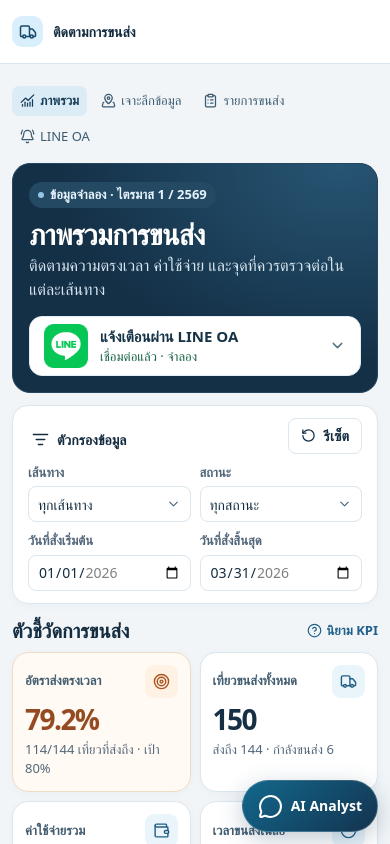
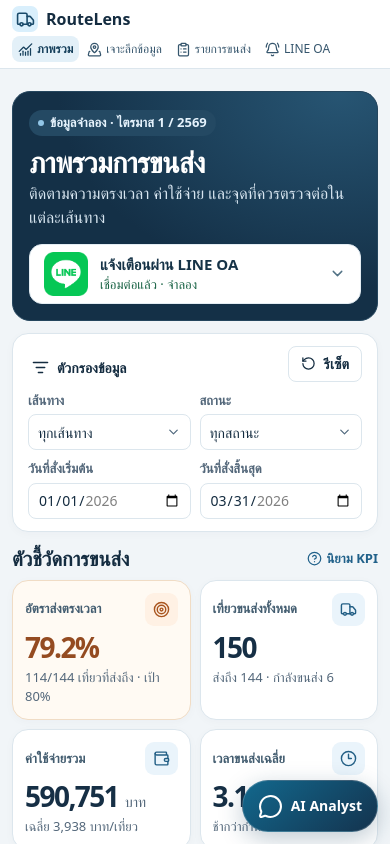
Before and after one commit to James-Chirawat/VisualizationDemo, a Next.js app: page / in a window 390 px wide. Shown: the top 844 px of the page. Built offline with nearby package versions, Linux system fonts and the light colour scheme.

Commit message:
Replace dashboard sidebar with top navigation

```diff
--- a/app/globals.css
+++ b/app/globals.css
@@ -14,23 +14,16 @@
 * { box-sizing: border-box; }
 body { background: #f1f5f8; color: var(--color-ink); }
 button:not(:disabled), select { cursor: pointer; }
-.app-shell { display: grid; grid-template-columns: 218px minmax(0, 1fr); min-height: 100vh; }
-.side { display: flex; position: sticky; top: 0; height: 100dvh; flex-direction: column; background: #112a40; color: #d7e6f1; padding: 27px 16px 18px; }
-.brand { display: flex; gap: 10px; align-items: center; margin: 0 5px 43px; color: #fff; }
-.brand-mark, .mobile-brand { display: grid; flex: none; place-items: center; background: #d9effc; color: #194a6a; border-radius: 10px; width: 39px; height: 39px; }
-.brand b { display: block; font-size: 22px; line-height: 1.04; letter-spacing: -.8px; }
-.brand small { display: block; font-size: 8px; color: #abc8db; font-weight: 700; letter-spacing: 1.4px; margin-top: 6px; }
-.side-menu { display: grid; gap: 7px; }
-.side-menu button, .side-help { display: flex; gap: 11px; align-items: center; text-align: left; padding: 11px 12px; border-radius: 10px; font-size: 15px; }
-.side-menu button:hover, .side-help:hover { background: #1a3b56; }
-.side-menu .selected { background: #254a68; color: #fff; font-weight: 600; }
-.side-menu .selected svg { color: #a2d9f7; }
-.side-bottom { margin-top: auto; }
-.side-foot { margin-top: 14px; border-top: 1px solid #365063; padding: 15px 9px 4px; }
-.side-foot span { font-size: 10px; color: #aac7da; letter-spacing: 1.5px; font-weight: 600; }
-.side-foot p { font-size: 14px; }
-.topbar { height: 64px; display: flex; justify-content: space-between; align-items: center; border-bottom: 1px solid var(--color-line); padding: 0 30px; background: white; gap: 12px; position: sticky; top: 0; z-index: 20; }
-.mobile-brand { display: none; width: 31px; height: 31px; }
+.brand-mark { display: grid; flex: none; place-items: center; background: #d9effc; color: #194a6a; border-radius: 10px; width: 39px; height: 39px; }
+.app-shell { min-height: 100vh; }
+.topbar { border-bottom: 1px solid var(--color-line); background: #fff; position: sticky; top: 0; z-index: 20; }
+.topbar-inner { max-width: 1480px; min-height: 58px; margin-inline: auto; padding-inline: 30px; display: flex; align-items: center; justify-content: space-between; gap: 12px; }
+.topbar-brand { display: inline-flex; flex: none; align-items: center; gap: 8px; font-size: 19px; }
+.topbar-brand .brand-mark { width: 33px; height: 33px; }
+.topbar-nav { display: flex; flex-wrap: wrap; gap: 4px; }
+.topbar-nav button { display: flex; align-items: center; gap: 6px; padding: 7px 10px; color: #36566d; font-size: 14px; border-radius: 8px; white-space: nowrap; }
+.topbar-nav button:hover { background: #eff5f9; }
+.topbar-nav button[aria-current] { color: #153f5b; background: #e3f0f8; font-weight: 600; }
 .main { max-width: 1540px; margin: 0 auto; padding: 29px 30px 16px; scroll-margin-top: 66px; }
 .intro { display: flex; align-items: end; justify-content: space-between; gap: 15px; margin-bottom: 20px; }
 .intro h1 { margin: 7px 0 1px; font-size: clamp(29px, 3vw, 42px); font-weight: 700; line-height: 1.24; letter-spacing: -.025em; }
@@ -103,8 +96,7 @@ button:not(:disabled), select { cursor: pointer; }
 .markdown p + p { margin-top: .55em; }
 .icon-button { color: var(--color-ink); padding: 7px; }
 @media (max-width: 1240px) {
-  .app-shell { grid-template-columns: 182px minmax(0, 1fr); }
-  .main, .topbar { padding-inline: 22px; }
+  .main, .topbar-inner { padding-inline: 22px; }
 }
 @media (max-width: 1030px) {
   .filters { grid-template-columns: repeat(4,minmax(0,1fr)); }
@@ -113,13 +105,8 @@ button:not(:disabled), select { cursor: pointer; }
   .analysis-grid { grid-template-columns: 1fr 1fr; }
   .analysis-grid > :last-child { grid-column: 1 / -1; }
 }
-@media (max-width: 820px) {
-  .app-shell { display: block; }
-  .side { display: none; }
-  .mobile-brand { display: grid; }
-}
 @media (max-width: 590px) {
-  .main, .topbar { padding-inline: 12px; }
+  .main, .topbar-inner { padding-inline: 12px; }
   .main { padding-top: 19px; }
   .intro { flex-wrap: wrap; }
   .filters, .kpi-grid { grid-template-columns: repeat(2,minmax(0, 1fr)); gap: 9px; }
@@ -131,9 +118,6 @@ button:not(:disabled), select { cursor: pointer; }
 
 /* Dashboard hierarchy and presentation layout */
 :focus-visible { outline: 2px solid #2874a4; outline-offset: 3px; }
-.side { background: #102638; }
-.side .brand-mark { background: #c7e6f6; }
-.side-menu .selected { background: #23506b; }
 .main { display: grid; grid-template-columns: minmax(0, 1fr); padding-top: 22px; }
 .intro {
   align-items: center;
@@ -163,7 +147,6 @@ button:not(:disabled), select { cursor: pointer; }
 .kpi, .panel { box-shadow: 0 2px 10px #172b3c07; }
 .kpi-feature { background: #fffaf3; border-color: #f0dcc5; }
 .kpi-feature .kpi-value { color: #944b21; }
-.mobile-menu { display: none; }
 .chat-panel { border-left: 1px solid var(--color-line); }
 .chat-panel .markdown { background: #f1f6fa; }
 .section-heading p, .alert-settings p, .alert-preview-heading p { color: var(--color-muted); font-size: 14px; margin-top: 2px; }
@@ -192,9 +175,6 @@ button:not(:disabled), select { cursor: pointer; }
 .flex-example-body dd { font-weight: 600; }
 .alert-empty { display: grid; place-items: center; gap: 8px; min-height: 190px; color: var(--color-muted); text-align: center; }
 @media (max-width: 820px) {
-  .mobile-menu { display: flex; flex-wrap: wrap; gap: 6px; margin-bottom: 12px; }
-  .mobile-menu button { display: flex; gap: 5px; align-items: center; padding: 5px 8px; font-size: 13px; color: #3c5b71; border-radius: 7px; }
-  .mobile-menu button[aria-current] { background: #dcecf7; color: #163d58; font-weight: 600; }
   .intro { padding: 16px; }
 }
 @media (max-width: 590px) {
@@ -209,7 +189,6 @@ button:not(:disabled), select { cursor: pointer; }
   *, *::before, *::after { scroll-behavior: auto !important; animation-duration: .01ms !important; transition-duration: .01ms !important; }
 }
 
-.topbar-label { color: var(--color-muted); font-size: 13px; font-weight: 600; }
 .chat-head {
   position: fixed;
   z-index: 51;
@@ -281,7 +260,6 @@ button:not(:disabled), select { cursor: pointer; }
 .route-cta { width: 100%; background: #0878a9; color: white; }
 .route-cta:hover { background: #09668f; }
 @media(max-width: 590px) {
-  .topbar-label { display: none; }
   .chat-head { right: 12px; bottom: max(12px, env(safe-area-inset-bottom)); }
   .chat-window { right: 12px; bottom: calc(max(12px, env(safe-area-inset-bottom)) + 60px); width: calc(100vw - 24px); height: min(610px, calc(100dvh - 88px)); }
 }
@@ -411,3 +389,12 @@ button:not(:disabled), select { cursor: pointer; }
   .alert-preview { border-left: 0; border-top: 1px solid var(--color-line); }
   .shipment-controls .table-input { min-width: 0; }
 }
+
+@media (max-width: 590px) {
+  .topbar-inner { align-items: flex-start; justify-content: flex-start; flex-direction: column; gap: 4px; padding-block: 6px; }
+  .topbar-brand { font-size: 16px; }
+  .topbar-brand .brand-mark { width: 26px; height: 26px; border-radius: 7px; }
+  .topbar-nav { gap: 2px; }
+  .topbar-nav button { gap: 4px; padding: 4px 6px; font-size: 12px; }
+  .main, .section-block { scroll-margin-top: 108px; }
+}
--- a/components/dashboard.tsx
+++ b/components/dashboard.tsx
@@ -1,6 +1,6 @@
 "use client";
 import { useMemo, useState, type ReactNode } from "react";
-import { Activity, ArrowUpRight, BellRing, ChartNoAxesCombined, ChevronDown, CircleHelp, ClipboardList, Clock3, Download, ListFilter, MapPinned, PackageCheck, RotateCcw, Target, Truck, Wallet, X } from "lucide-react";
+import { ArrowUpRight, BellRing, ChartNoAxesCombined, ChevronDown, CircleHelp, ClipboardList, Clock3, Download, ListFilter, MapPinned, PackageCheck, RotateCcw, Target, Truck, Wallet, X } from "lucide-react";
 import { Dialog } from "radix-ui";
 import { Area, AreaChart, Bar, BarChart, CartesianGrid, Cell, ReferenceLine, ResponsiveContainer, Tooltip, XAxis, YAxis } from "recharts";
 import { Button } from "@/components/ui/button";
@@ -63,15 +63,20 @@ export function Dashboard() {
   ];
 
   return <div className="app-shell">
-    <aside className="side">
-      <a href="#overview" className="brand" onClick={() => setActive("overview")}><span className="brand-mark"><Truck size={22} /></span><span><b>RouteLens</b><small>LOGISTICS INTELLIGENCE</small></span></a>
-      <nav className="side-menu" aria-label="เมนูแดชบอร์ด">{nav.map(item => <button key={item.id} className={active === item.id ? "selected" : ""} onClick={() => go(item.id)}><item.icon size={18} /> {item.label}</button>)}</nav>
-      <div className="side-bottom"><button className="side-help" onClick={() => setMethod(true)}><CircleHelp size={17} /> วิธีอ่านตัวเลข</button></div>
-    </aside>
     <div className="min-w-0">
-      <header className="topbar"><div className="flex min-w-0 items-center gap-2.5"><span className="mobile-brand"><Truck size={18} /></span><span className="hidden items-center gap-2 text-sm text-muted sm:flex"><Activity size={16} /> ศูนย์วิเคราะห์ข้อมูล <span className="text-slate-300">/</span></span><b className="text-sm">ติดตามการขนส่ง</b></div><span className="topbar-label">Logistics Dashboard</span></header>
+      <header className="topbar">
+        <div className="topbar-inner">
+          <a href="#overview" className="topbar-brand" onClick={event => { event.preventDefault(); go("overview"); }}>
+            <span className="brand-mark"><Truck size={19} /></span><b>RouteLens</b>
+          </a>
+          <nav className="topbar-nav" aria-label="เมนูแดชบอร์ด">
+            {nav.map(item => <button key={item.id} type="button" aria-current={active === item.id ? "location" : undefined} onClick={() => go(item.id)}>
+              <item.icon size={15} />{item.label}
+            </button>)}
+          </nav>
+        </div>
+      </header>
       <main id="overview" className="main">
-        <nav className="mobile-menu" aria-label="เมนูบนมือถือ">{nav.map(item => <button key={item.id} aria-current={active === item.id ? "location" : undefined} onClick={() => go(item.id)}><item.icon size={15} />{item.label}</button>)}</nav>
         <div className="intro">
           <div><span className="tag"><span /> ข้อมูลจำลอง · ไตรมาส 1 / 2569</span><h1>ภาพรวมการขนส่ง</h1><p>ติดตามความตรงเวลา ค่าใช้จ่าย และจุดที่ควรตรวจต่อในแต่ละเส้นทาง</p></div>
           <button className="hero-connection" onClick={() => go("alerts")}>
```
